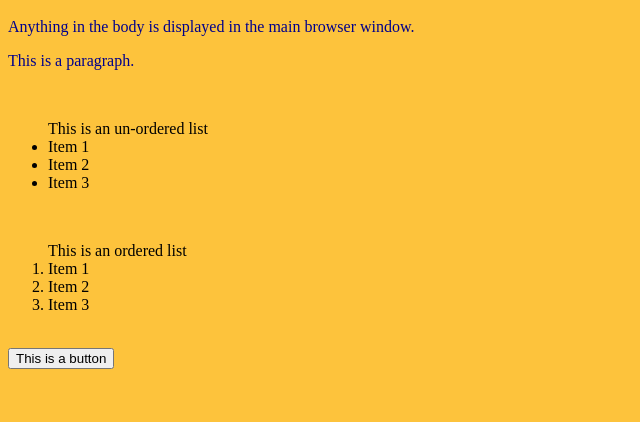
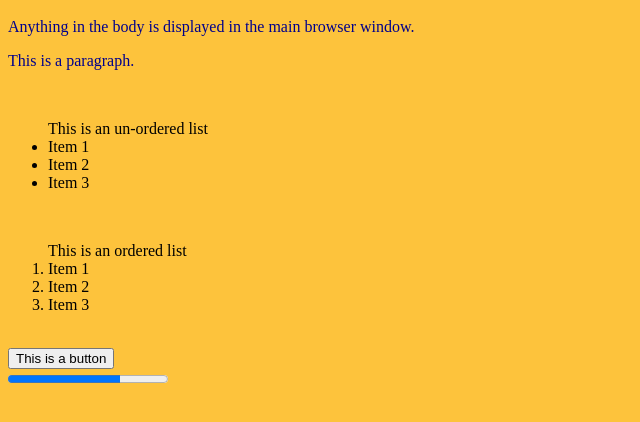
Before and after one commit to fstevens30/WEB-503-Lab-1, a website: page src/index.html in a window 1280 px wide. Shown: the part 120-542 px from the top of the page, without its empty margins (0-640 px from the left). Drawn offline with Linux system fonts and the light colour scheme.

Commit message:
added progress bar

```diff
--- a/src/index.html
+++ b/src/index.html
@@ -29,6 +29,8 @@
         <br>
         <button>This is a button</button>
         <br>
+        <progress max="100" value="70"> This is a progress bar </progress>
+        <br>
 
 
     </body>
```
